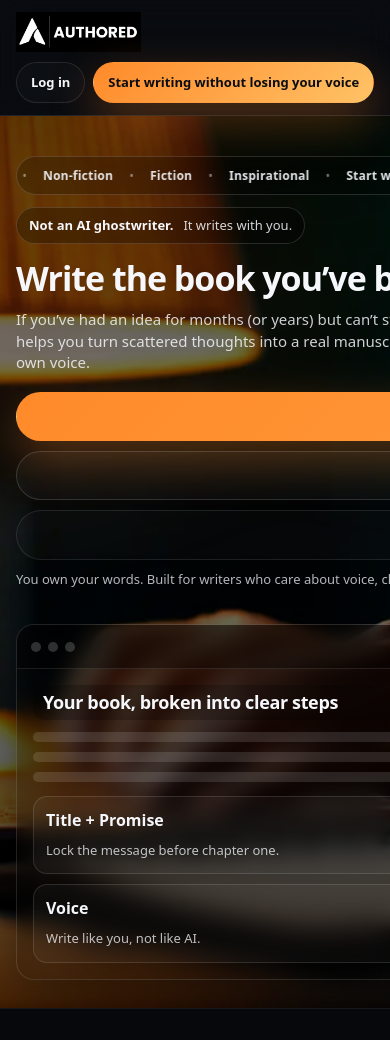
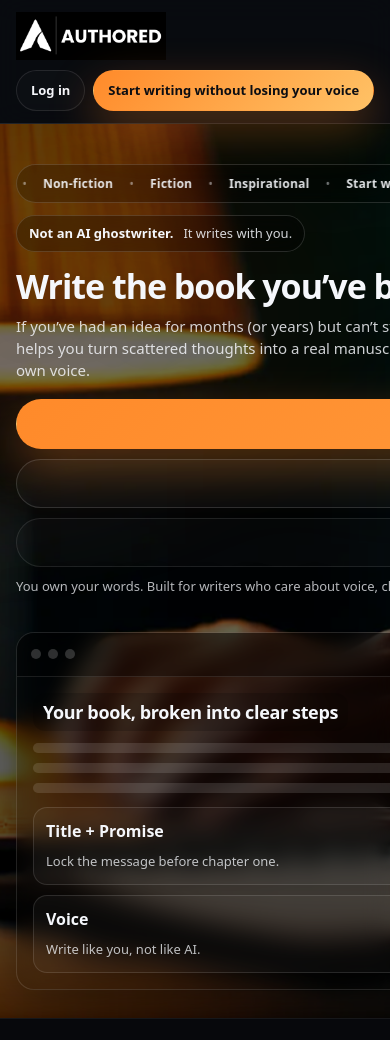
Before and after one commit to improved2025/ghostwriter-app, a website: page index.html in a window 390 px wide. Shown: the top 1040 px of the page. Drawn offline with Linux system fonts and the light colour scheme.

Commit message:
Update index.html

```diff
--- a/index.html
+++ b/index.html
@@ -247,7 +247,7 @@
 
     /* Premium ticker (Option A) */
     .ticker{
-      margin:0 0 12px; /* changed from 14px 0 0 since ticker is now above the badge */
+      margin:0 0 12px;
       border:1px solid rgba(255,255,255,.14);
       background: rgba(0,0,0,.22);
       border-radius:999px;
@@ -458,62 +458,42 @@
       .forGrid{grid-template-columns:1fr;}
       .reviewGrid{grid-template-columns:1fr;}
     }
+
+    /* ===== CLEAN FINAL OVERRIDES (fix desktop title + premium mobile) ===== */
+
+    /* Desktop: make sure the panel always paints above hero layers */
+    .hero .wrap,
+    .heroGrid { position: relative; z-index: 5; }
+
+    .panel { position: relative; z-index: 10; }
+    .panelTop, .panelBody { position: relative; z-index: 11; }
+
+    /* This is the only previewTitle override you need */
+    .panelBody .previewTitle{
+      display:block;
+      opacity:1;
+      visibility:visible;
+      color: var(--text);
+      font-weight: 900;
+      font-size: 18px;
+      margin: 0 0 12px;
+      letter-spacing: -.02em;
+      position: relative;
+      z-index: 12;
+
+      /* tiny backing so it cannot visually disappear */
+      background: rgba(0,0,0,.18);
+      padding: 6px 10px;
+      border-radius: 12px;
+      width: fit-content;
+      max-width: 100%;
+    }
+
+    /* Mobile: premium layout */
     @media (max-width: 640px){
-      .logo-wrap img{height:40px;}
       .wrap{padding:0 16px;}
 
-      .topInner{gap:10px;}
-      .nav{gap:8px;}
-      .nav .btn{padding:10px 12px; font-weight:800;}
-
-      h1{line-height:1.06;}
-      .hero{padding:44px 0 36px;}
-
-      .ctaRow{flex-direction:column; align-items:stretch;}
-      .ctaRow .btn{width:100%;}
-
-      .panelBody{padding:16px;}
-      .reviewsBand{padding:18px 14px;}
-
-      .ticker{width:100%;}
-      .tickerTrack{font-size:12px;}
-    }
-    /* FORCE the right-panel title to be visible (surgical override) */
-.panelBody .previewTitle{
-  display:block !important;
-  opacity:1 !important;
-  visibility:visible !important;
-  color: var(--text) !important;
-  font-weight: 900 !important;
-  font-size: 18px !important;
-  margin: 0 0 12px !important;
-  letter-spacing: -.02em !important;
-}
-
-/* Ensure panel text isn't muted */
-.panelBody{
-  color: var(--text) !important;
-}
-    /* FIX: ensure panel content can stack above any internal overlays/filters */
-.panel{
-  position: relative !important;
-}
-
-.panelBody{
-  position: relative !important;
-  z-index: 2 !important;
-}
-
-/* Force the title to render on top, always */
-.panelBody .previewTitle{
-  position: relative !important;
-  z-index: 3 !important;
-  line-height: 1.25 !important;
-}
-/* MOBILE POLISH (safe + minimal) */
-@media (max-width: 640px){
-
-  /* Top header becomes clean and not cramped */
+      /* header becomes clean */
       .topInner{
         flex-direction: column;
         align-items: stretch;
@@ -521,162 +501,53 @@
         padding: 12px 0;
       }
 
-  /* Hide anchor buttons on mobile (they crowd the header) */
+      /* hide anchor buttons on phone */
       .nav a[href="#how"],
       .nav a[href="#for"]{
-    display: none !important;
+        display:none;
       }
 
-  /* Make remaining header buttons align nicely */
       .nav{
-    justify-content: space-between;
-    width: 100%;
+        width:100%;
+        gap:8px;
       }
       .nav .btn{
-    flex: 1;
-    text-align: center;
+        flex: 1 1 auto;
         padding: 10px 12px;
+        font-size:13px;
       }
 
-  /* Hero content: tighten spacing */
-  .hero{
-    padding: 40px 0 30px;
-  }
+      /* hero */
+      .hero{padding: 40px 0 28px;}
 
-  /* Stack hero sections */
-  .heroGrid{
-    grid-template-columns: 1fr !important;
-  }
-
-  /* Make CTA buttons look intentional */
-  .ctaRow{
-    flex-direction: column;
-    align-items: stretch;
-  }
-  .ctaRow .btn{
-    width: 100%;
-  }
-
-  /* Ticker fits and moves slower */
-  .ticker{
-    width: 100%;
-  }
-  .tickerTrack{
-    font-size: 12px;
-    animation-duration: 32s;
-  }
-
-  /* Panel spacing so it doesn’t feel glued */
-  .panel{
-    margin-top: 14px;
-  }
-}
-    /* ===== DESKTOP: force hero content above background/overlay ===== */
-.heroBg { z-index: 0 !important; }
-.heroOverlay, .heroGlow { z-index: 1 !important; }
-
-/* Force all real content above overlays */
-.hero .wrap,
-.heroGrid { position: relative !important; z-index: 5 !important; }
-
-/* Force panel (and its text) above everything in the hero */
-.panel { position: relative !important; z-index: 6 !important; }
-.panelTop, .panelBody { position: relative !important; z-index: 7 !important; }
-
-/* Force the missing title to be visible on desktop */
-.panelBody .previewTitle{
-  display:block !important;
-  opacity:1 !important;
-  visibility:visible !important;
-  position:relative !important;
-  z-index: 9999 !important;
-  color: var(--text) !important;
-
-  /* give it a subtle backing so it can't disappear */
-  background: rgba(0,0,0,.22) !important;
-  padding: 6px 10px !important;
-  border-radius: 12px !important;
-}
-/* ===== MOBILE POLISH (tight, premium, no layout chaos) ===== */
-@media (max-width: 640px){
-
-  /* Header: stop the cramped top bar */
-  .topInner{
-    padding: 12px 0 !important;
-  }
-
-  /* Hide anchor links on mobile (they clutter the header) */
-  .nav a[href="#how"],
-  .nav a[href="#for"]{
-    display:none !important;
-  }
-
-  /* Make the remaining header buttons cleaner */
-  .nav{
-    width:100% !important;
-    gap:8px !important;
-  }
-  .nav .btn{
-    padding:10px 12px !important;
-    font-size:13px !important;
-    flex: 1 1 auto !important;
-  }
-
-  /* Hero spacing */
-  .hero{
-    padding: 40px 0 28px !important;
-  }
-
-  /* Stronger overlay on mobile so text stays readable */
+      /* better overlay for phone readability */
       .heroOverlay{
         background:
           linear-gradient(
             180deg,
-        rgba(0,0,0,.65) 0%,
-        rgba(0,0,0,.55) 55%,
-        rgba(0,0,0,.65) 100%
-      ) !important;
+            rgba(0,0,0,.64) 0%,
+            rgba(0,0,0,.56) 55%,
+            rgba(0,0,0,.66) 100%
+          );
       }
 
-  /* Text sizing */
-  h1{
-    font-size: 34px !important;
-    line-height: 1.08 !important;
+      h1{line-height:1.06;}
+      .ctaRow{
+        flex-direction: column;
+        align-items: stretch;
+        gap:10px;
       }
-  .lead{
-    font-size: 15px !important;
-  }
+      .ctaRow .btn{width:100%;}
 
-  /* CTAs: make them feel intentional */
-  .ctaRow{
-    flex-direction: column !important;
-    align-items: stretch !important;
-    gap:10px !important;
-  }
-  .ctaRow .btn{
-    width:100% !important;
-  }
+      .ticker{width:100%;}
+      .tickerTrack{font-size:12px; animation-duration: 34s;}
 
-  /* Ticker: full width and calmer */
-  .ticker{
-    width:100% !important;
-  }
-  .tickerTrack{
-    font-size:12px !important;
-    animation-duration: 34s !important;
-  }
+      .panel{margin-top:14px;}
+      .panelBody{padding:16px;}
 
-  /* Panel: spacing and readability */
-  .panel{
-    margin-top: 14px !important;
-  }
-  .panelBody{
-    padding:16px !important;
-  }
-
-  /* Sections: reduce heavy vertical padding */
-  .section{ padding: 34px 0 !important; }
-  .final{ padding: 36px 0 46px !important; }
+      .section{padding:34px 0;}
+      .final{padding:36px 0 46px;}
+      .reviews{padding:38px 0;}
     }
   </style>
 </head>
@@ -713,7 +584,7 @@
       <div class="heroGrid">
         <div>
 
-          <!-- MOVED: ticker ABOVE the badge -->
+          <!-- ticker ABOVE badge -->
           <div class="ticker" aria-hidden="true">
             <div class="tickerTrack">
               <span class="tickerStrong">Memoir</span><span class="tickerDot">•</span>
```
Lines whose indentation alone changed are shown as unchanged.
